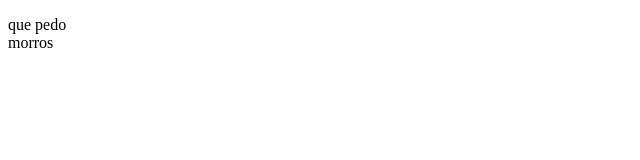
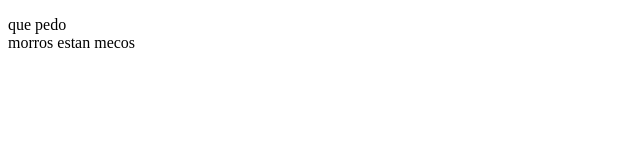
Before and after one commit to newtonhp19/projectoDemoCursoPrework, a plain HTML site: page index.html in a window 1280 px wide. Shown: the full height of the page, 0-640 px from the left. Drawn offline with Linux system fonts and the light colour scheme.

Commit message:
agrregamos mi pit

```diff
--- a/index.html
+++ b/index.html
@@ -9,7 +9,7 @@
 </head>
 
 <body>
-    <p> que pedo<br/> morros</p>
+    <p> que pedo<br/> morros estan mecos</p>
 </body>
 
 </html>
```
